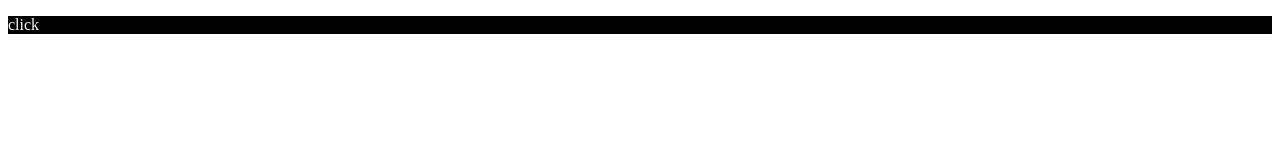
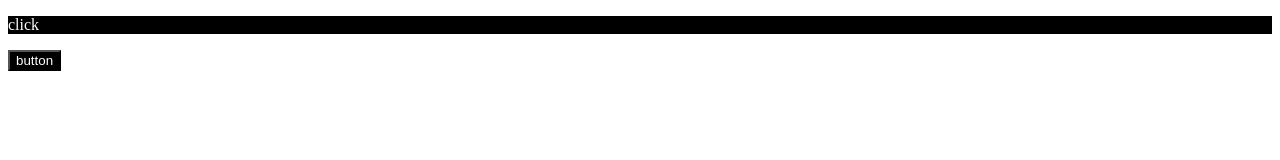
Before and after one commit to HasnainAli-max/demogit, a plain HTML site: page index.html in a window 1280 px wide. Drawn offline with Linux system fonts and the light colour scheme.

Commit message:
new branche

```diff
--- a/index.html
+++ b/index.html
@@ -7,5 +7,6 @@
 </head>
 <body>
     <p style="width: auto; height: auto; background-color: black; color: white;">click</p>
+    <button style="width: auto; height: auto; background-color: black; color: white;">button</button>
 </body>
 </html>
```
